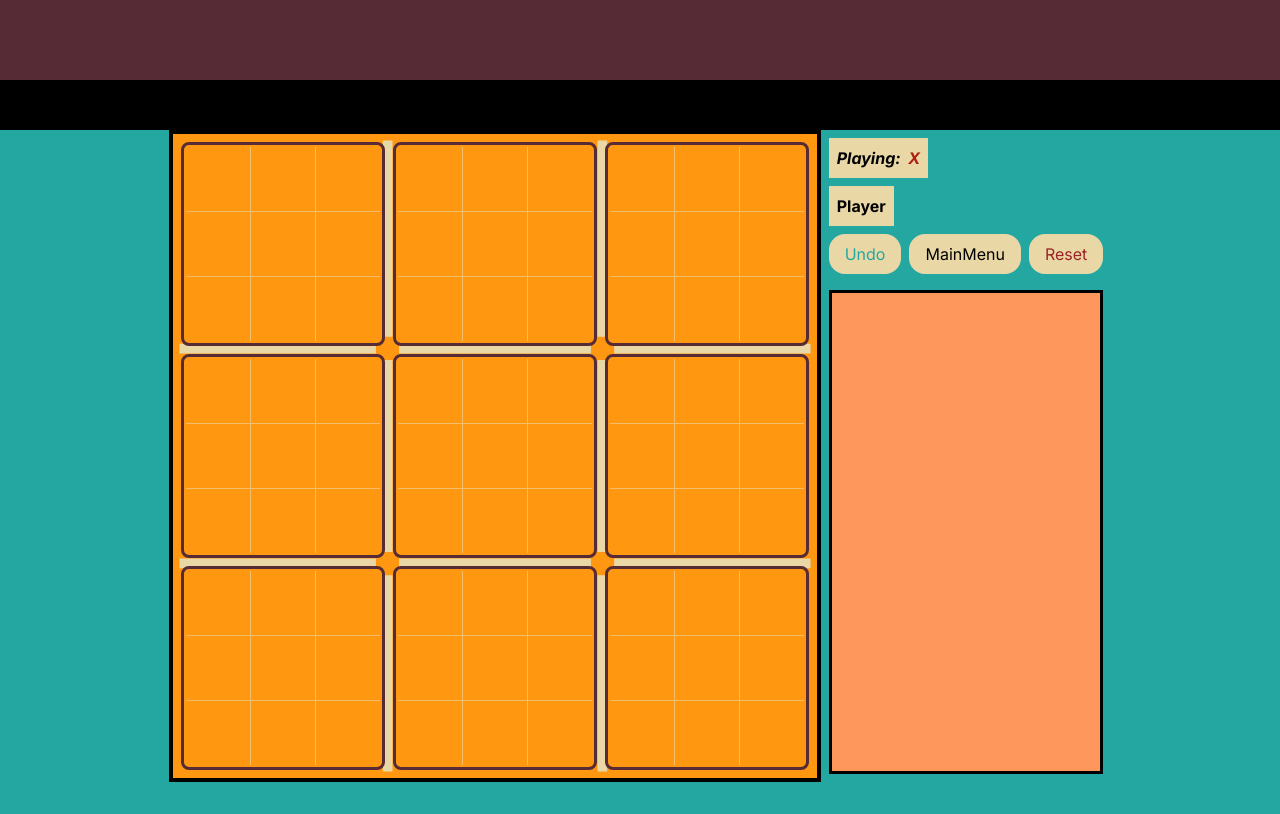
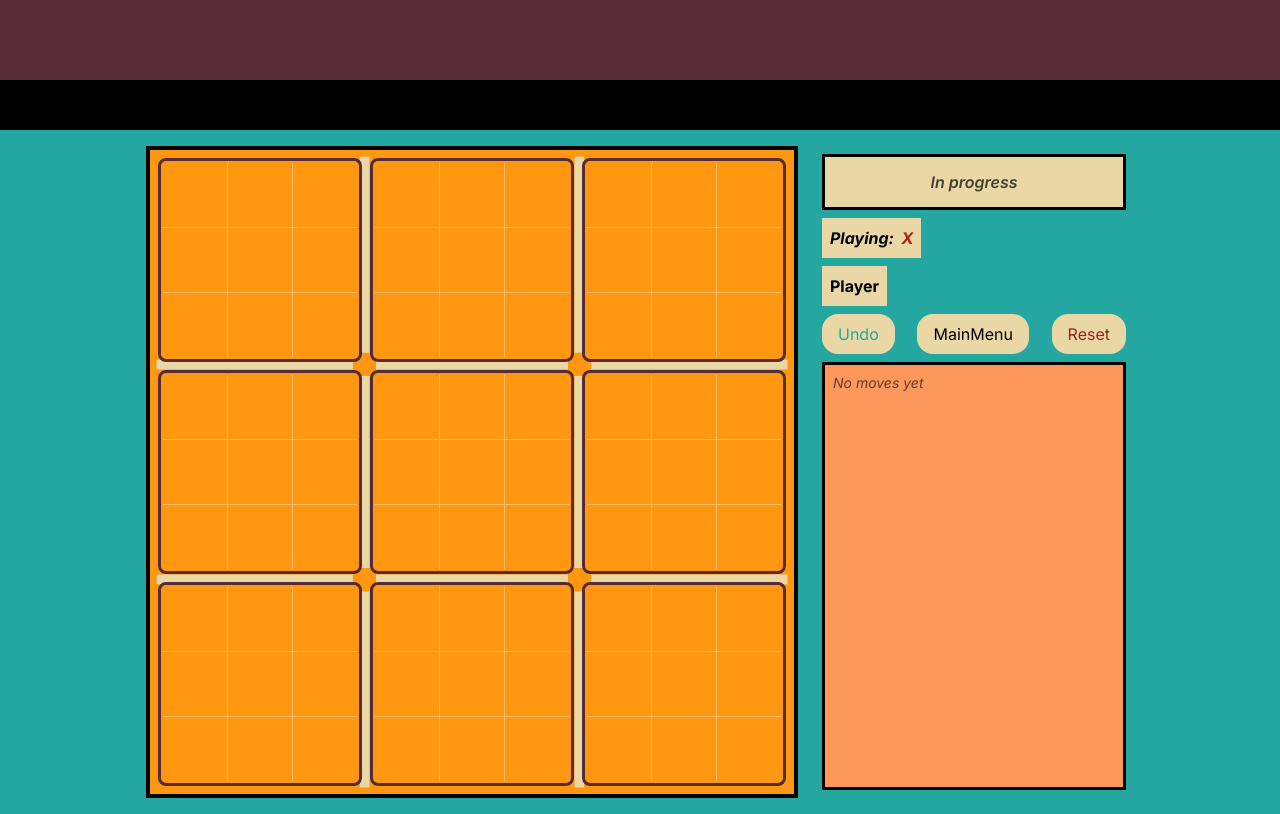
Before and after one commit to paaw-potsawee/AI_Ultimate_tic_tac_toe, a React (Vite) app: page / in a window 1280 px wide. Both pictures are taken after a click on the button "Player". Built offline with nearby package versions, Linux system fonts and the light colour scheme.

Commit message:
feat: integrate GameStatus component and enhance MoveHistory display with no moves message

```diff
--- a/src/App.tsx
+++ b/src/App.tsx
@@ -1,5 +1,6 @@
 import { useState } from "react";
 import UltimateBoard from "@/components/board/UltimateBoard";
+import GameStatus from "@/components/board/GameStatus";
 import PlayerInfo from "@/components/board/PlayerInfo";
 import GameControls from "@/components/board/GameControls";
 import MoveHistory from "@/components/board/MoveHistory";
@@ -44,10 +45,10 @@ function App() {
                 />
             )}
             {screen === "board" && (
-                <div className="flex flex-col pb-4 lg:flex-row">
-                    {/* <GameStatus /> */}
+                <div className="flex flex-col items-center gap-4 py-4 lg:flex-row lg:items-start lg:justify-center">
                     <UltimateBoard />
-                    <div className="flex flex-col gap-2 p-2">
+                    <div className="flex w-full max-w-163 flex-col gap-2 p-2 lg:h-163 lg:w-80 lg:max-w-none">
+                        <GameStatus />
                         <PlayerInfo />
                         <GameControls
                             onBackToSetup={() => setScreen("select-mode")}
--- a/src/components/board/GameStatus.tsx
+++ b/src/components/board/GameStatus.tsx
@@ -2,19 +2,29 @@ import { useBoardStore } from "@/store/boardStore";
 
 const GameStatus = () => {
     const { winner, isAiTurn } = useBoardStore();
+
     return (
-        <>
-            {winner !== null && (
-                <div className="text-2xl font-bold text-green-500">
-                    Winner: {winner === 0 ? "X" : "O"}
+        <div className="flex h-14 w-full shrink-0 items-center justify-center border-3 border-black bg-ocean-200 px-4 text-center font-bold">
+            {winner !== null ? (
+                winner === -1 ? (
+                    <div className="text-xl font-bold text-sunset-900">
+                        Draw!
+                    </div>
+                ) : (
+                    <div className="text-xl font-bold text-green-600">
+                        Winner: {winner === 0 ? "X" : "O"}
+                    </div>
+                )
+            ) : isAiTurn ? (
+                <div className="animate-pulse text-lg font-bold text-ocean-800">
+                    AI is thinking...
+                </div>
+            ) : (
+                <div className="text-base font-semibold text-black/70 italic">
+                    In progress
                 </div>
             )}
-            {isAiTurn && (
-                <div className="text-xl font-bold text-blue-400">
-                    AI is thinking...
-                </div>
-            )}
-        </>
+        </div>
     );
 };
 
--- a/src/components/board/MoveHistory.tsx
+++ b/src/components/board/MoveHistory.tsx
@@ -4,14 +4,19 @@ const MoveHistory = () => {
     const { history } = useBoardStore();
 
     return (
-        <div className="mt-2 h-full border-3 border-black bg-peach p-2 text-sm text-black">
-            {history.map((move, index) => (
-                <div key={index}>
-                    {index + 1}. Player {index % 2 === 0 ? "X" : "O"} played at
-                    local board ({move.board % 3}, {Math.floor(move.board / 3)}
-                    ), cell ({move.cell % 3}, {Math.floor(move.cell / 3)})
-                </div>
-            ))}
+        <div className="min-h-25 w-full flex-1 overflow-auto border-3 border-black bg-peach p-2 text-sm text-black lg:min-h-0">
+            {history.length === 0 ? (
+                <div className="text-black/60 italic">No moves yet</div>
+            ) : (
+                history.map((move, index) => (
+                    <div key={index} className="whitespace-nowrap">
+                        {index + 1}. Player {index % 2 === 0 ? "X" : "O"} played
+                        at local board ({move.board % 3},{" "}
+                        {Math.floor(move.board / 3)}), cell ({move.cell % 3},{" "}
+                        {Math.floor(move.cell / 3)})
+                    </div>
+                ))
+            )}
         </div>
     );
 };
--- a/src/components/board/UltimateBoard.tsx
+++ b/src/components/board/UltimateBoard.tsx
@@ -6,7 +6,7 @@ const UltimateBoard = () => {
     const { board, gameWinningLine } = useBoardStore();
 
     return (
-        <div className="relative border-4 border-black bg-orange p-1 sm:p-2">
+        <div className="relative shrink-0 self-start border-4 border-black bg-orange p-1 sm:p-2">
             <svg
                 className="pointer-events-none absolute inset-0 h-full w-full"
                 viewBox="0 0 100 100"
```
